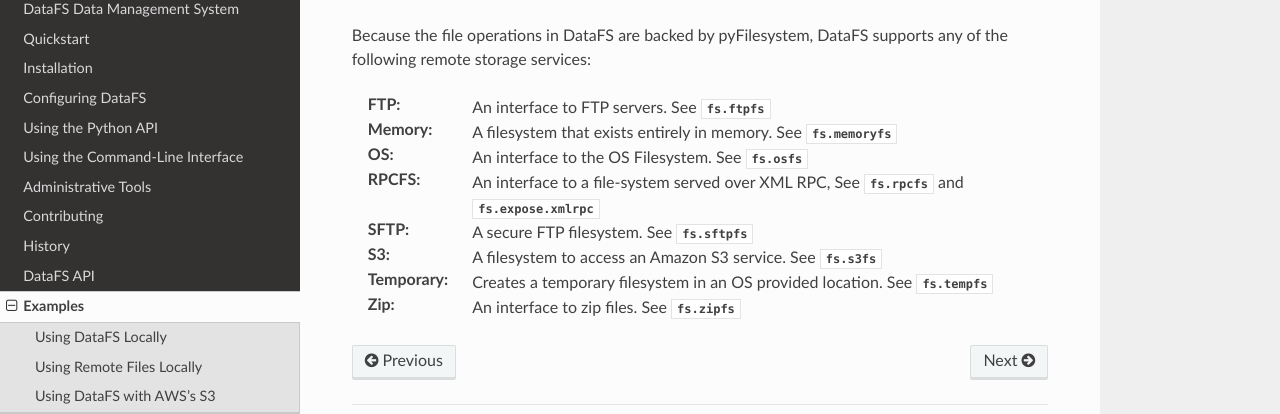
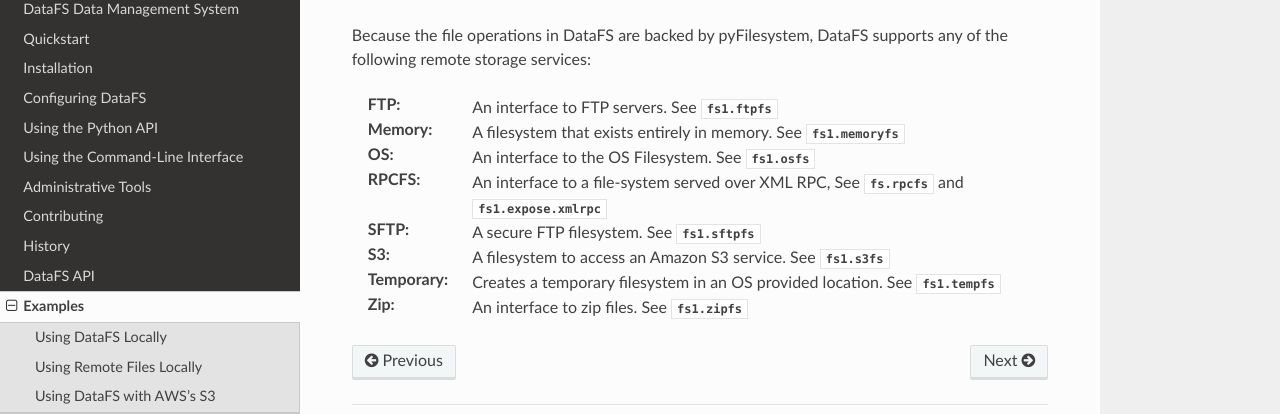
Before and after one commit to ClimateImpactLab/DataFS, a Sphinx documentation site: the page built from docs/examples.other.rst, in a window 1280 px wide. Shown: the part 136-550 px from the top of the page. Built offline with Sphinx 7.4.7 and the Read the Docs theme 2.0.0, drawn with Linux system fonts in a browser that asks for light colours; the version number is read from the project's files by our own code.

Commit message:
fs to fs1

```diff
--- a/docs/configure.api.rst
+++ b/docs/configure.api.rst
@@ -10,7 +10,7 @@
 
     >>> from datafs.managers.manager_mongo import MongoDBManager
     >>> from datafs import DataAPI
-    >>> from fs.osfs import OSFS
+    >>> from fs1.osfs import OSFS
     >>> import tempfile
     >>>
     >>> api = DataAPI(
--- a/docs/examples.other.rst
+++ b/docs/examples.other.rst
@@ -8,32 +8,32 @@
 
 :FTP:
 
-    An interface to FTP servers. See :py:mod:`fs.ftpfs`
+    An interface to FTP servers. See :py:mod:`fs1.ftpfs`
 
 :Memory:
 
-    A filesystem that exists entirely in memory. See :py:mod:`fs.memoryfs`
+    A filesystem that exists entirely in memory. See :py:mod:`fs1.memoryfs`
 
 :OS:
 
-    An interface to the OS Filesystem. See :py:mod:`fs.osfs`
+    An interface to the OS Filesystem. See :py:mod:`fs1.osfs`
 
 :RPCFS:
 
-    An interface to a file-system served over XML RPC, See :py:mod:`fs.rpcfs` and :py:mod:`fs.expose.xmlrpc`
+    An interface to a file-system served over XML RPC, See :py:mod:`fs.rpcfs` and :py:mod:`fs1.expose.xmlrpc`
 
 :SFTP:
 
-    A secure FTP filesystem. See :py:mod:`fs.sftpfs`
+    A secure FTP filesystem. See :py:mod:`fs1.sftpfs`
 
 :S3:
 
-    A filesystem to access an Amazon S3 service. See :py:mod:`fs.s3fs`
+    A filesystem to access an Amazon S3 service. See :py:mod:`fs1.s3fs`
 
 :Temporary:
 
-    Creates a temporary filesystem in an OS provided location. See :py:mod:`fs.tempfs`
+    Creates a temporary filesystem in an OS provided location. See :py:mod:`fs1.tempfs`
 
 :Zip:
 
-    An interface to zip files. See :py:mod:`fs.zipfs`
+    An interface to zip files. See :py:mod:`fs1.zipfs`
```
Also changed, not shown: 3 other files.
